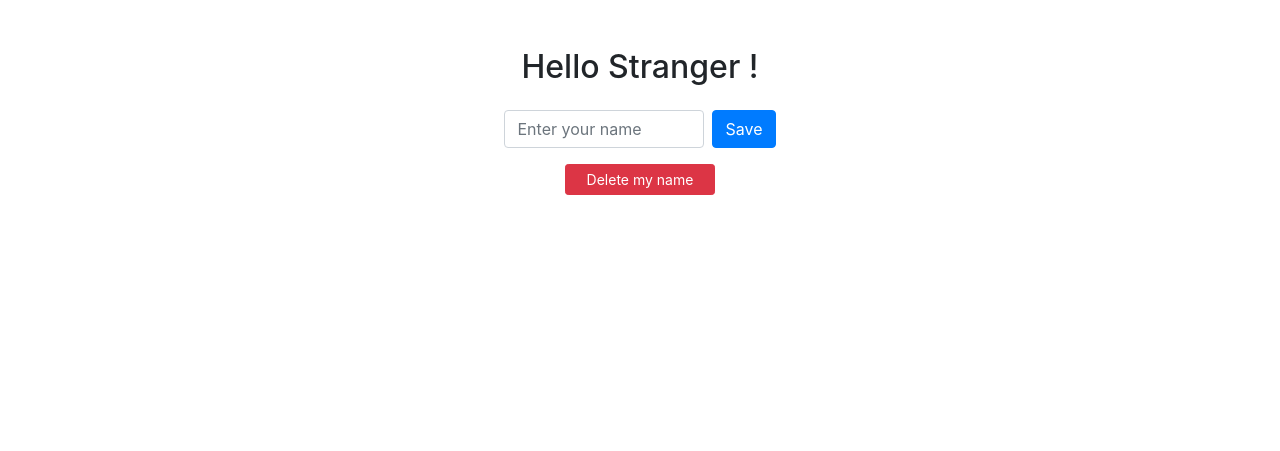
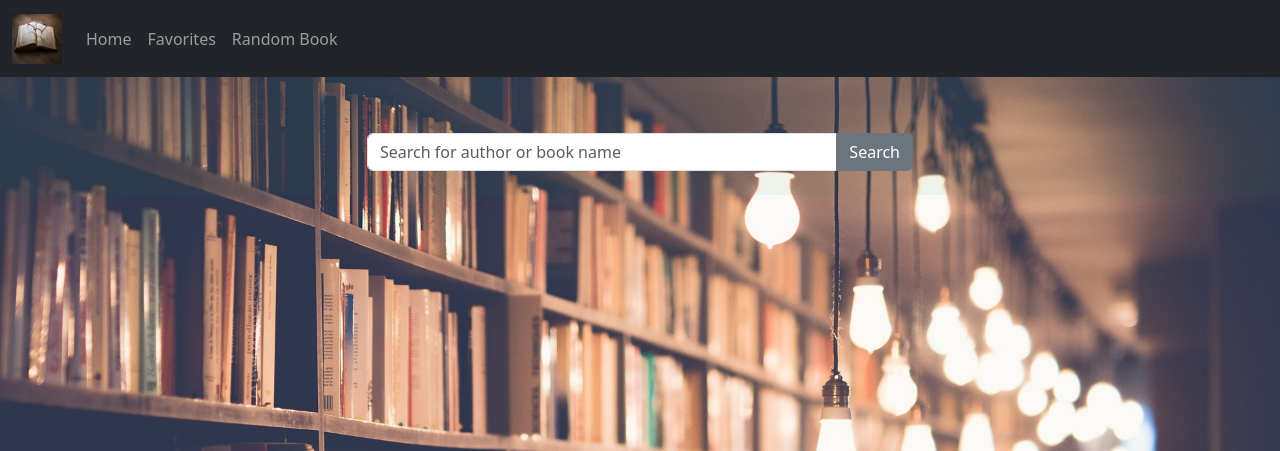
Before and after one commit to MartinLindbergg/Prog2Grupparbete, a Flask app: page / in a window 1280 px wide. Shown: the top 451 px of the page. Run offline with Flask 3, Linux system fonts and the light colour scheme; some libraries are stand-ins or nearby versions.

Commit message:
update 231102

```diff
--- a/application/app.py
+++ b/application/app.py
@@ -1,4 +1,4 @@
-from flask import Flask, render_template, redirect, request, make_response
+from flask import Flask, jsonify, render_template, request, make_response, url_for, redirect
 import requests
 import random
 import pandas as pd
@@ -7,42 +7,41 @@ import re
 
 app = Flask(__name__)
 
-@app.route("/")
-def first_page():
-    saved_name = request.cookies.get("saved_name")
-    return render_template("first_page.html", saved_name=saved_name)
+@app.errorhandler(404)
+def page_not_found(error):
+    return render_template('404.html'), 404
 
-@app.route("/save_name", methods=["POST"])
-def save_name():
-    name = request.form['name']
+@app.errorhandler(500)
+def internal_server_error(error):
+    return render_template('500.html'), 500
 
-    response = make_response(f"We will now remember your name, {name}!")
-    response.set_cookie("saved_name", name)
-    return response
-
-@app.route("/delete_cookie")
-def delete_cookie():
-    response = make_response("We will no longer remember your name!")
-    response.set_cookie("saved_name", "", expires=0)
-    return response
+@app.errorhandler(AttributeError)
+def handle_attribute_error(e):
+    error_message = "AttributeError: Ett attribut eller en metod finns inte eller kan inte nås."
+    return jsonify({"error": error_message}), 500  # 500 är HTTP-statusen för interna fel
 
 
-
-@app.route("/home")
-def home():
-    return render_template("home-ex.html")
-
-
-@app.route('/books')
-def index():
-    return render_template('home-ex.html')
 def get_book_data(book_id):
-
     response = requests.get(f"https://gutendex.com/books/{book_id}")
     if response.status_code == 200:
         return response.json()
     else:
         return None
+
+@app.route("/")
+def home():
+    return render_template("home-ex.html")
+
+@app.route('/books')
+def index():
+    total_books = 71993  # Totalt antal tillgängliga böcker, anpassa efter ditt API
+    random_book_id = random.randint(1, total_books)
+    book_data = get_book_data(random_book_id)
+
+    if book_data:
+        return render_template('books-ex.html', book_data=book_data)  # Skicka book_data till mallen
+    else:
+        return "Book data not found."
 
 @app.route('/book/<int:book_id>')
 def book_details(book_id):
@@ -54,22 +53,36 @@ def book_details(book_id):
         return "Book not found."
 
 
-@app.route("/favorites")
-def favourites():
-    return "This is the favorites site."
+@app.route('/favorites')
+def add_favorite():
+    saved_id = request.cookies.get('saved_id')
+    book_data = get_book_data(saved_id)
+    return render_template("books-ex.html", book_data=book_data)
 
 
-@app.route('/random')
+@app.route('/random', methods=["GET", "POST"])
 def random_book():
-    total_books = 71993  # Det finns 71993 olika böcker i api:et
-    random_book_id = random.randint(0, total_books)
+    total_books = 71993  # någon som vet hur många böcker det finns det i vårt api?
+    random_book_id = random.randint(1, total_books)
     book_data = get_book_data(random_book_id)
+    if request.method == "POST":
+        global saved_id
+        saved_id = request.form['saved_id']
 
+        response = make_response(render_template('random.html', book_data=book_data))
+        response.set_cookie("saved_id", saved_id)
+        return response
     return render_template('random.html', book_data=book_data)
 
 
-@app.route('/search')
+
+
+@app.route('/search', methods =['GET','POST'])
 def search():
+    if request.method == 'POST':
+     saved_id=request.form.get('saved_id')
+     return redirect(url_for('search', query=request.form.get('query')))
+
     #Hämtar sökfrågan från URL och söker efter författare och böcker från den givna sökningen
     query = request.args.get('query', '')
     books_result = search_books(query)
@@ -79,9 +92,11 @@ def search():
     books_df = pd.DataFrame(books_result)
     authors_df = pd.DataFrame(authors_result)
 
+
+
     #Tar bort kolumner som vi inte vill ha
-    books_df = books_df.drop (['id', 'translators', 'bookshelves', 'copyright', 'media_type', 'formats', 'download_count'], axis=1)
-    authors_df = authors_df.drop (['id', 'translators', 'bookshelves', 'copyright', 'media_type', 'formats', 'download_count'], axis=1)
+    books_df = books_df.drop (['translators', 'bookshelves', 'copyright', 'media_type', 'formats', 'download_count'], axis=1)
+    authors_df = authors_df.drop (['translators', 'bookshelves', 'copyright', 'media_type', 'formats', 'download_count'], axis=1)
 
     #Skapar HTML tabeller från dataframes
     books_table = books_df.to_html(classes="table table-bordered table-hover", index=False, justify="left")
@@ -89,17 +104,14 @@ def search():
 
     #gör om kolumner till stor bokstav(men då bli varje ords första bokstav stor)
     '''
-    books_table = re.sub(r'(?<=<td>)(.*?)(?=<\/td>)',lambda x:x.group(0).title(), books_table)
-    authors_table = re.sub(r'(?<=<td>)(.*?)(?=<\/td>)',lambda x:x.group(0).title(), authors_table)
+    books_table = re.sub(r'(?<=<td>)(.?)(?=</td>)',lambda x:x.group(0).title(), books_table)
+    authors_table = re.sub(r'(?<=<td>)(.?)(?=</td>)',lambda x:x.group(0).title(), authors_table)
     '''
     #gör om titlar till stor bokstav
-    books_table = re.sub(r'(?<=<th>)(.*?)(?=<\/th>)', lambda x: x.group(0).title(), books_table)
-    authors_table = re.sub(r'(?<=<th>)(.*?)(?=<\/th>)', lambda x: x.group(0).title(), authors_table)
+    books_table = re.sub(r'(?<=<th>)(.?)(?=</th>)', lambda x: x.group(0).title(), books_table)
+    authors_table = re.sub(r'(?<=<th>)(.?)(?=</th>)', lambda x: x.group(0).title(), authors_table)
 
     return render_template('search_results.html', books_table=books_table, authors_table=authors_table)
-
-
-
 def get_all_books():
     #Hämtar info om alla tillgänliga böcker från API
     response = requests.get('https://gutendex.com/books')
@@ -110,7 +122,7 @@ def get_all_books():
         return []
 
 
-def get_books_data(book_id):
+def get_books_datas(book_id):
     #Hämtar info om en specifik bok via dess ID
     response = requests.get(f"https://gutendex.com/books/%7Bbook_id%7D")
     if response.status_code == 200:
--- /dev/null
+++ b/application/templates/404.html
@@ -0,0 +1 @@
+<h1>Felkod: 404</h1>
--- /dev/null
+++ b/application/templates/500.html
@@ -0,0 +1 @@
+<h1>Felkod: 500</h1>
--- a/application/templates/first_page.html
+++ /dev/null
@@ -1,32 +0,0 @@
-<!DOCTYPE html>
-<html lang="en">
-<head>
-    <meta charset="UTF-8">
-    <title>Hello World</title>
-    <!-- Lägg till Bootstrap CDN-länk för att ladda Bootstrap-stilmallar -->
-    <link rel="stylesheet" href="https://stackpath.bootstrapcdn.com/bootstrap/4.5.2/css/bootstrap.min.css">
-</head>
-<body class="m-5">
-    <div class="container text-center">
-        <h2 class="mb-4">Hello
-            {% if saved_name is not none %}
-                {{ saved_name }}
-            {% else %}
-                Stranger
-            {% endif %}
-        !</h2>
-        <form action="/save_name" method="POST" class="d-flex justify-content-center align-items-center">
-            <div class="form-group mr-2" style="margin-bottom: 0;">
-                <input type="text" class="form-control" style="width: 200px; height: 38px;" name="name" placeholder="Enter your name">
-            </div>
-            <button type="submit" class="btn btn-primary" style="height: 38px;">Save</button>
-        </form>
-    </div>
-    <div class="text-center"> <!-- Lägg till en ny text-center klassad div för att centrera knappen -->
-        <a href="/delete_cookie" class="btn btn-danger btn-sm m-3" style="width: 150px;">Delete my name</a>
-    </div>
-
-    <!-- Lägg till Bootstrap CDN-länk för att ladda Bootstrap JavaScript-plugins -->
-    <script src="https://stackpath.bootstrapcdn.com/bootstrap/4.5.2/js/bootstrap.min.js"></script>
-</body>
-</html>
--- a/application/templates/header-ex.html
+++ b/application/templates/header-ex.html
@@ -16,7 +16,7 @@
           <div class="collapse navbar-collapse" id="navbarSupportedContent">
             <ul class="navbar-nav me-auto mb-2 mb-lg-0">
               <li class="nav-item">
-                <a class="nav-link" href="/home">Home</a>
+                <a class="nav-link" href="/">Home</a>
               </li>
               <li class="nav-item">
                 <a class="nav-link" href="/favorites">Favorites</a>
```
Also changed, not shown: application/templates/books-ex.html (+11 -2 lines), application/templates/favorites.html (added, +8 -0 lines), application/templates/random.html (+7 -0 lines), application/templates/search_results.html (+20 -4 lines), tests/test_api.py (deleted, +0 -17 lines), tests/test_cookie.py (deleted, +0 -16 lines), tests/test_home.py (deleted, +0 -13 lines), tests/test_routes.py (added, +40 -0 lines), docs/__init__.py (added).
